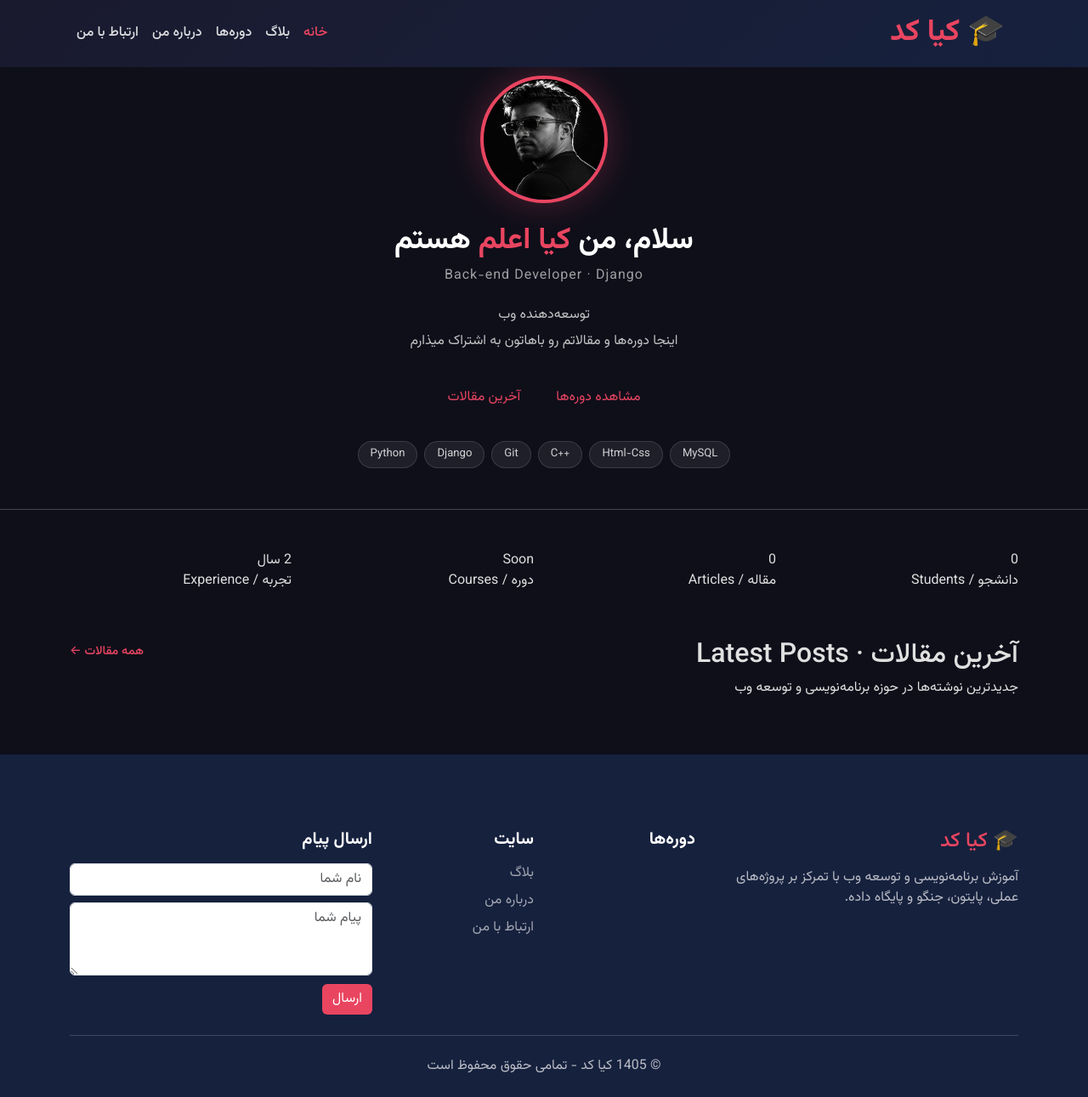
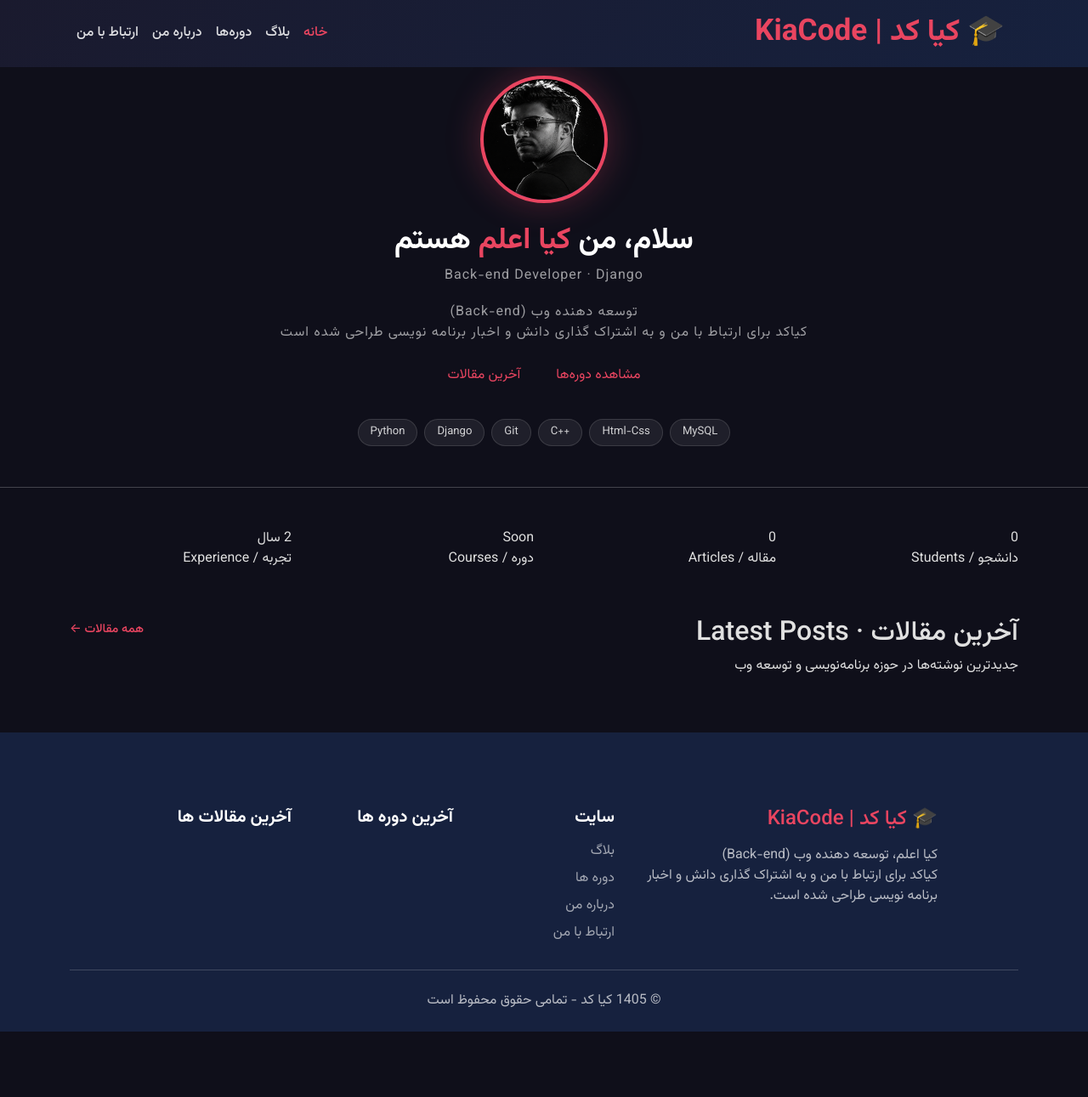
Before and after one commit to Kia-Aalam/KiaCode, a Django app: page / in a window 1280 px wide. Shown: the whole page at 85% size. After the commit the page ends 1214 px from the top, so only its background shows below. Run offline with Django 5.2, Linux system fonts and the light colour scheme; data that the repository does not hold is empty.

Commit message:
edit footer and navbar

```diff
--- a/templates/base.html
+++ b/templates/base.html
@@ -22,9 +22,10 @@
         <p class="hero-title">
           Back-end Developer · Django
         </p>
-        <p class="hero-bio">
-          توسعه‌دهنده وب<br />
-          اینجا دوره‌ها و مقالاتم رو باهاتون به اشتراک میذارم
+        <p class="hero-title">
+          توسعه دهنده وب (Back-end)
+          <br>
+          کیاکد برای ارتباط با من و به اشتراک گذاری دانش و اخبار برنامه نویسی طراحی شده است
         </p>
         <div class="d-flex gap-3 justify-content-center flex-wrap">
           <a href="{% url 'courses_list' %}" class="btn" style="color:#e94560;">مشاهده دوره‌ها</a>
--- a/templates/includes/footer.html
+++ b/templates/includes/footer.html
@@ -1,30 +1,23 @@
 <footer class="footer mt-5 pb-1">
   <div class="container">
-    <div class="row">
+    <div class="row" style="justify-content: center; ">
       <!-- معرفی -->
       <div class="col-12 col-md-4">
-        <h4 class="mb-3" style=" color: #e94560;">🎓 کیا کد</h4>
+        <h4 class="mb-3" style=" color: #e94560;">🎓 کیا کد | KiaCode</h4>
         <p>
-          آموزش برنامه‌نویسی و توسعه وب با تمرکز بر پروژه‌های عملی، پایتون، جنگو
-          و پایگاه داده.
+          کیا اعلم، توسعه دهنده وب (Back-end)
+          <br>
+          کیاکد برای ارتباط با من و به اشتراک گذاری دانش و اخبار برنامه نویسی طراحی شده است.
         </p>
-      </div>
-
-      <!-- دوره‌ها -->
-      <div class="col-6 col-md-2">
-        <h5 class="mb-3">دوره‌ها</h5>
-        {% if courses.model %}
-          {% for course in courses %}
-            <a href="{% url 'courses_list' %}" class="footer-link d-block mb-2"> {{course.title}} </a>
-          {% endfor %}
-        {% endif %}
       </div>
 
       <!-- صفحات -->
       <div class="col-6 col-md-2">
         <h5 class="mb-3">سایت</h5>
 
-        <a href="#" class="footer-link d-block mb-2"> بلاگ </a>
+        <a href="{% url 'blog' %}" class="footer-link d-block mb-2"> بلاگ </a>
+
+        <a href="{% url 'courses_list' %}" class="footer-link d-block mb-2"> دوره ها </a>
 
         <a href="{% url 'about_me' %}" class="footer-link d-block mb-2">
           درباره من
@@ -35,30 +28,26 @@
         </a>
       </div>
 
-      <!-- فرم پیام -->
-      <div class="col-12 col-md-4">
-        <h5 class="mb-3">ارسال پیام</h5>
+      <!-- دوره‌ها -->
+      <div class="col-6 col-md-2">
+        <h5 class="mb-3">آخرین دوره ها</h5>
+        {% if courses.model %}
+          {% for course in courses %}
+            <a href="{% url 'courses_list' %}" class="footer-link d-block mb-2"> {{course.title}} </a>
+          {% endfor %}
+        {% endif %}
+      </div>
 
-        <form method="post" action="{% url 'home' %}">
-          {% csrf_token %}
+      <!-- مقالات -->
+      <div class="col-6 col-md-2">
+        <h5 class="mb-3">آخرین مقالات ها</h5>
+        {% if courses.model %}
+          {% for course in courses %}
+            <a href="{% url 'courses_list' %}" class="footer-link d-block mb-2"> {{course.title}} </a>
+          {% endfor %}
+        {% endif %}
+      </div>
 
-          <input
-            type="text"
-            name="username"
-            class="form-control mb-2"
-            placeholder="نام شما"
-          />
-
-          <textarea
-            name="message"
-            class="form-control mb-2"
-            rows="3"
-            placeholder="پیام شما"
-          ></textarea>
-
-          <button type="submit" class="btn" style=" background: #e94560; color: white; border: none; margin-top: 2px; ">ارسال</button>
-        </form>
-      </div>
     </div>
 
     <hr class="my-4" />
--- a/templates/includes/navbar.html
+++ b/templates/includes/navbar.html
@@ -1,5 +1,5 @@
 <div class="container">
-  <a class="navbar-brand" href="{% url 'home' %}">🎓 کیا کد</a>
+  <a class="navbar-brand" href="{% url 'home' %}">🎓 کیا کد | KiaCode</a>
   <button
     class="navbar-toggler"
     type="button"
@@ -10,11 +10,16 @@
   </button>
   <div class="collapse navbar-collapse" id="navbarNav">
     <ul class="navbar-nav me-auto">
-      <li class="nav-item"><a class="nav-link active" href="{% url 'home' %}">خانه</a></li>
-      <li class="nav-item"><a class="nav-link" href="#">بلاگ</a></li>
-      <li class="nav-item"><a class="nav-link" href="{% url 'courses_list' %}">دوره‌ها</a></li>
-      <li class="nav-item"><a class="nav-link" href="{% url 'about_me' %}">درباره من</a></li>
-      <li class="nav-item"><a class="nav-link" href="{% url 'contact' %}">ارتباط با من</a></li>
+      <li class="nav-item"><a class="nav-link
+        {% if request.path == '/' %}active{% endif %}" href="{% url 'home' %}">خانه</a></li>
+      <li class="nav-item"><a class="nav-link
+        {% if request.path == '/blog/' %}active{% endif %}" href="{% url 'blog' %}">بلاگ</a></li>
+      <li class="nav-item"><a class="nav-link
+        {% if request.path == '/course/' %}active{% endif %}" href="{% url 'courses_list' %}">دوره‌ها</a></li>
+      <li class="nav-item"><a class="nav-link
+        {% if request.path == '/about_me/' %}active{% endif %}" href="{% url 'about_me' %}">درباره من</a></li>
+      <li class="nav-item"><a class="nav-link
+        {% if request.path == '/contact/' %}active{% endif %}" href="{% url 'contact' %}">ارتباط با من</a></li>
     </ul>
   </div>
 </div>
```
